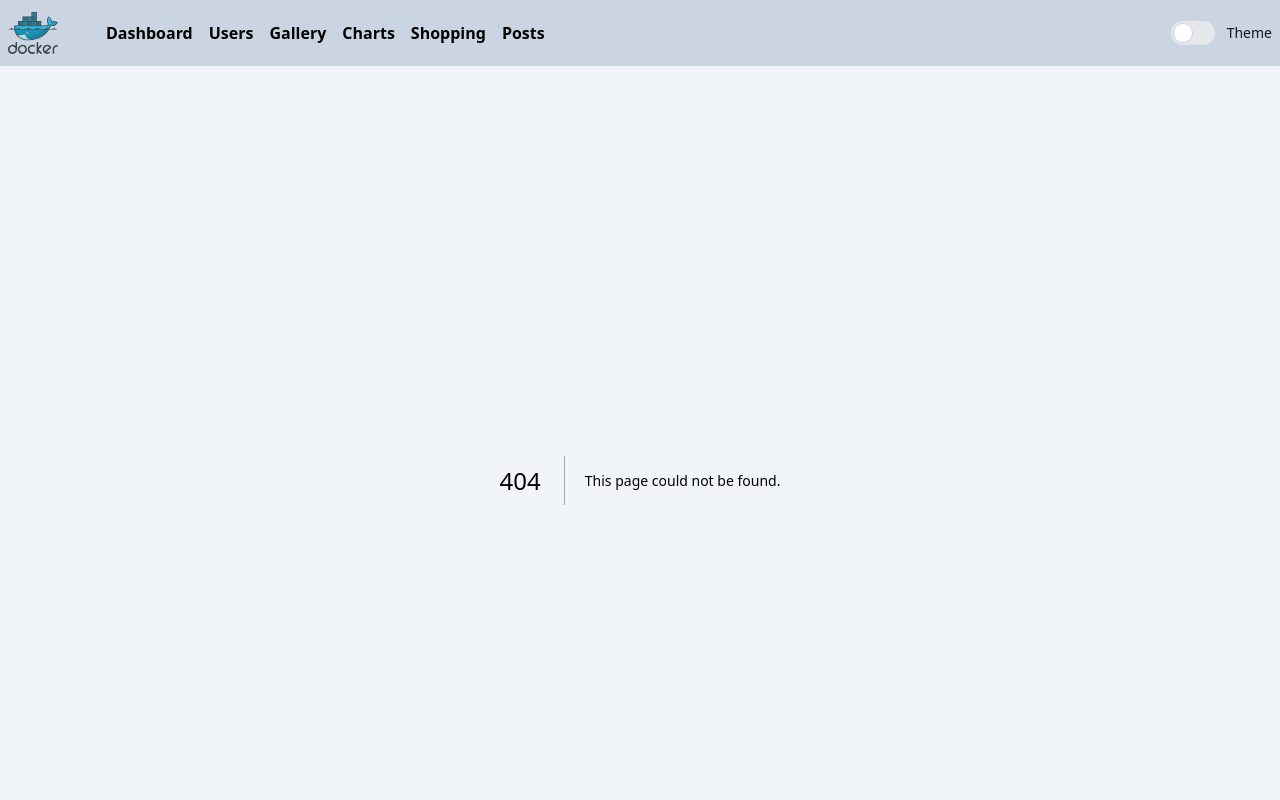
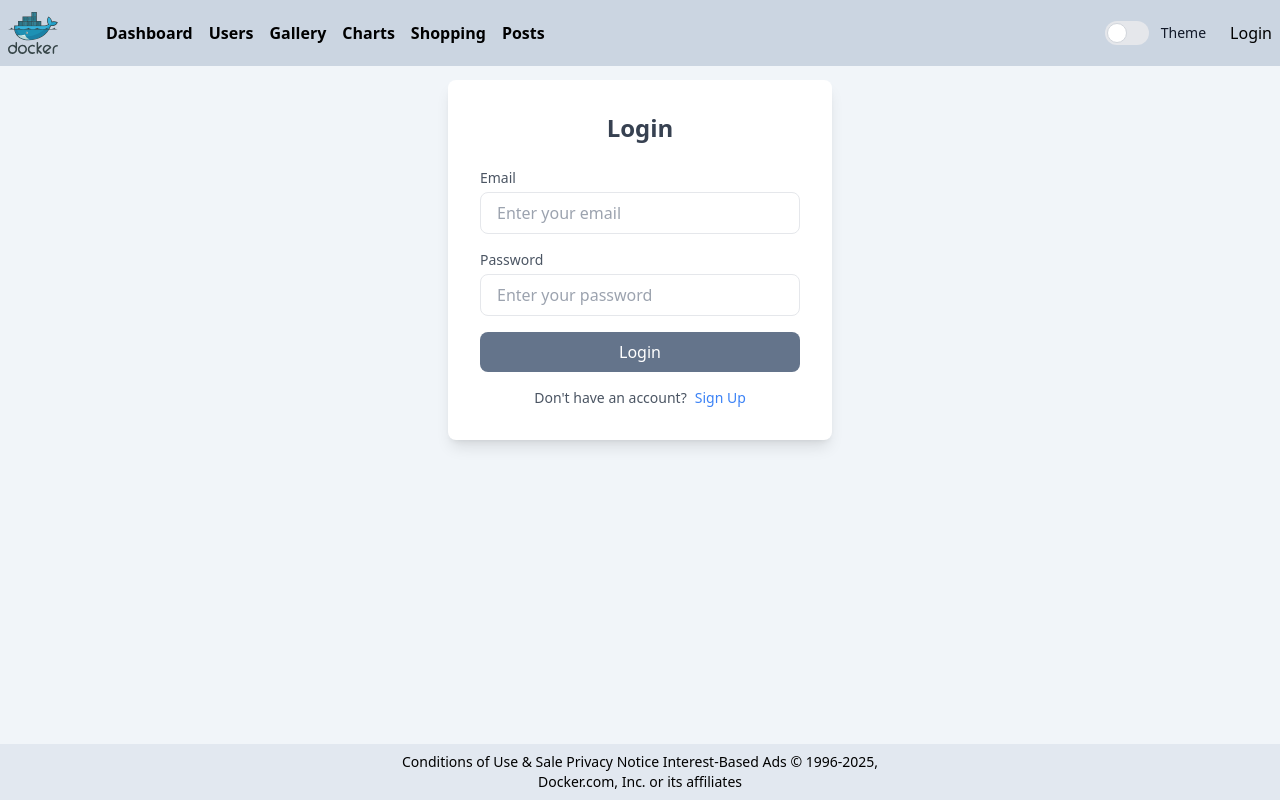
Before and after one commit to prashantmestry/next-api, a Next.js app: page /login in a window 1280 px wide. Before the commit this address had no page. Shown: the top 800 px of the page. Built offline with nearby package versions, Linux system fonts and the light colour scheme.

Commit message:
login api and verify token api

```diff
--- /dev/null
+++ b/app/(auth)/login/page.tsx
@@ -0,0 +1,71 @@
+"use client";
+import Link from "next/link";
+import React, { FormEvent, useState } from "react";
+
+//
+const LoginPage = () => {
+  const [email, setEmail] = useState("");
+  const [password, setPassword] = useState("");
+
+  const handleSubmit = async (e: FormEvent<HTMLFormElement>) => {
+    e.preventDefault();
+    console.log("Email:", email, "Password:", password);
+
+    // Add API call here
+  };
+
+  return (
+    <div className="flex items-center justify-center">
+      <div className="bg-white p-8 shadow-lg rounded-lg w-96">
+        <h2 className="text-2xl font-bold text-center text-gray-700 mb-6">
+          Login
+        </h2>
+        <form onSubmit={handleSubmit} className="space-y-4">
+          <div>
+            <label className="block text-gray-600 text-sm font-medium">
+              Email
+            </label>
+            <input
+              type="email"
+              className="w-full mt-1 px-4 py-2 border rounded-lg focus:ring-2 focus:ring-blue-500 focus:outline-none"
+              placeholder="Enter your email"
+              value={email}
+              onChange={(e) => setEmail(e.target.value)}
+              required
+            />
+          </div>
+
+          <div>
+            <label className="block text-gray-600 text-sm font-medium">
+              Password
+            </label>
+            <input
+              type="password"
+              className="w-full mt-1 px-4 py-2 border rounded-lg focus:ring-2 focus:ring-blue-500 focus:outline-none"
+              placeholder="Enter your password"
+              value={password}
+              onChange={(e) => setPassword(e.target.value)}
+              required
+            />
+          </div>
+
+          <button
+            type="submit"
+            className="w-full bg-slate-500 text-white py-2 rounded-lg hover:bg-slate-600 transition"
+          >
+            Login
+          </button>
+        </form>
+
+        <p className="text-sm text-gray-600 text-center mt-4">
+          Don't have an account?
+          <Link href="/register" className="text-blue-500 hover:underline ml-2">
+            Sign Up
+          </Link>
+        </p>
+      </div>
+    </div>
+  );
+};
+
+export default LoginPage;
--- a/app/__component/Header.tsx
+++ b/app/__component/Header.tsx
@@ -58,7 +58,7 @@ const Header = () => {
           return (
             <li
               key={item.name}
-              className="mr-4 font-semibold  hover:text-gray-950"
+              className="mr-4 font-semibold  hover:text-amber-600"
             >
               <Link href={`${item.link}`}>{item.name}</Link>
             </li>
@@ -78,6 +78,10 @@ const Header = () => {
             Theme
           </span>
         </label>
+
+        <div className="ml-6">
+          <Link href="/login">Login</Link>
+        </div>
       </div>
     </div>
   );
--- /dev/null
+++ b/app/api/(auth)/login/route.ts
@@ -0,0 +1,43 @@
+import connect from "@/lib/db";
+import User from "@/lib/modals/user";
+import { NextResponse } from "next/server";
+import jwt from "jsonwebtoken";
+
+//
+export const POST = async (request: Request) => {
+  try {
+    const body = await request.json();
+    const { email, password } = body;
+    await connect();
+
+    if (request.method !== "POST") {
+      return new NextResponse("Method not allowed", { status: 500 });
+    }
+
+    const user = await User.findOne(
+      {
+        email: email,
+      },
+      {
+        password: password,
+      }
+    );
+
+    const payload = {
+      email,
+      role: "admin",
+    };
+
+    const secret = process.env.JWT_SECRET || "your_secret_key";
+    const token = jwt.sign(payload, secret, { expiresIn: "5min" });
+
+    return new NextResponse(
+      JSON.stringify({ message: "Login successful", token: token }),
+      { status: 200 }
+    );
+  } catch (error: any) {
+    return new NextResponse("No user found" + error.message, {
+      status: 500,
+    });
+  }
+};
--- /dev/null
+++ b/app/api/(auth)/verify/route.ts
@@ -0,0 +1,32 @@
+import jwt from "jsonwebtoken";
+import { MdToken } from "react-icons/md";
+
+export const POST = async (request: Request) => {
+  try {
+    const { token } = await request.json(); // Get token from request body
+
+    if (!token) {
+      return new Response(JSON.stringify({ error: "Token is required" }), {
+        status: 400,
+        headers: { "Content-Type": "application/json" },
+      });
+    }
+
+    // Verify the JWT token
+    const secret = process.env.JWT_SECRET || "your_secret_key";
+    const decoded = jwt.verify(token, secret);
+
+    return new Response(
+      JSON.stringify({ message: "verified", userData: decoded }),
+      {
+        status: 200,
+        headers: { "Content-Type": "application/json" },
+      }
+    );
+  } catch (error) {
+    return new Response(JSON.stringify({ error: "Invalid or expired token" }), {
+      status: 401,
+      headers: { "Content-Type": "application/json" },
+    });
+  }
+};
--- a/app/dashboard/[section]/GetComments.tsx
+++ b/app/dashboard/[section]/GetComments.tsx
@@ -13,14 +13,14 @@ interface ResTypes {
   body: string;
 }
 
-const GetComments = ({ postId }: { postId: string }) => {
+const GetComments = ({ postId }: { postId: number | string }) => {
   const [flag, setFlag] = useState(false);
   const [comments, setComments] = useState([]);
   //
   if (!postId) {
     return notFound();
   }
-  async function getComments(section: string) {
+  async function getComments(section: string | number) {
     const postComments = await axios
       .get(`https://jsonplaceholder.typicode.com/posts/${section}/comments`)
       .then((res) => {
--- a/app/dashboard/[section]/page.tsx
+++ b/app/dashboard/[section]/page.tsx
@@ -3,32 +3,39 @@ import { notFound } from "next/navigation";
 import React from "react";
 import GetComments from "./GetComments";
 //
-interface PageProps {
-  params: { section: string };
+interface PostProps {
+  params: { section: string | number };
 }
 
-async function getPost(section: string) {
-  const posts = await axios
-    .get(`https://jsonplaceholder.typicode.com/posts/${section}`)
-    .then((res) => {
-      return res.data;
-    });
-  return posts ? posts : null;
+async function getPost(section: string | number) {
+  try {
+    const response = await axios.get(
+      `https://jsonplaceholder.typicode.com/posts/${section}`
+    );
+    return response.data || null;
+  } catch (err) {
+    console.error("Error fetching post:", err);
+    return null;
+  }
 }
 
-const DashPage = async ({ params }: PageProps) => {
+const DashPage = async ({ params }: PostProps) => {
   if (!params.section) {
     return notFound();
   }
 
   let sectionData = await getPost(params.section);
 
+  if (!sectionData) {
+    return <div className="text-red-500">Post not found!</div>;
+  }
+
   return (
     <div>
       <div className="text-blue-700 mb-2 text-md uppercase">
-        {`Post ${params.section} ${sectionData.title}`} {}
+        {`Post ${params.section} ${sectionData?.title}`}
       </div>
-      <div>{sectionData.body}</div>
+      <div>{sectionData?.body}</div>
 
       <GetComments postId={params.section} />
     </div>
--- a/app/shopping/page.tsx
+++ b/app/shopping/page.tsx
@@ -20,7 +20,7 @@ type ActionType = {
 
 //
 
-let initialState = {
+let initialState: InitStateType = {
   productList: [
     {
       pId: 1,
@@ -39,7 +39,10 @@ let initialState = {
 };
 
 // reducer function
-export const shoppingReducer = (state: InitStateType, action: ActionType) => {
+export const shoppingReducer = (
+  state: InitStateType,
+  action: ActionType
+): InitStateType => {
   switch (action.type) {
     case "ADD_P":
       if (
--- a/package.json
+++ b/package.json
@@ -20,6 +20,7 @@
   "devDependencies": {
     "@eslint/eslintrc": "^3",
     "@reduxjs/toolkit": "^2.5.1",
+    "@types/jsonwebtoken": "^9.0.8",
     "@types/node": "^20",
     "@types/react": "^19",
     "@types/react-dom": "^19",
--- a/tailwind.config.ts
+++ b/tailwind.config.ts
@@ -12,6 +12,8 @@ export default {
       colors: {
         // background: "var(--background)",
         // foreground: "var(--foreground)",
+        primary: "#9bcb45",
+        secondary: "#cb8b45",
       },
     },
   },
```
Also changed, not shown: tsconfig.json (+7 -1 lines), 1 other file (tests, documents, lock files or other folders).
